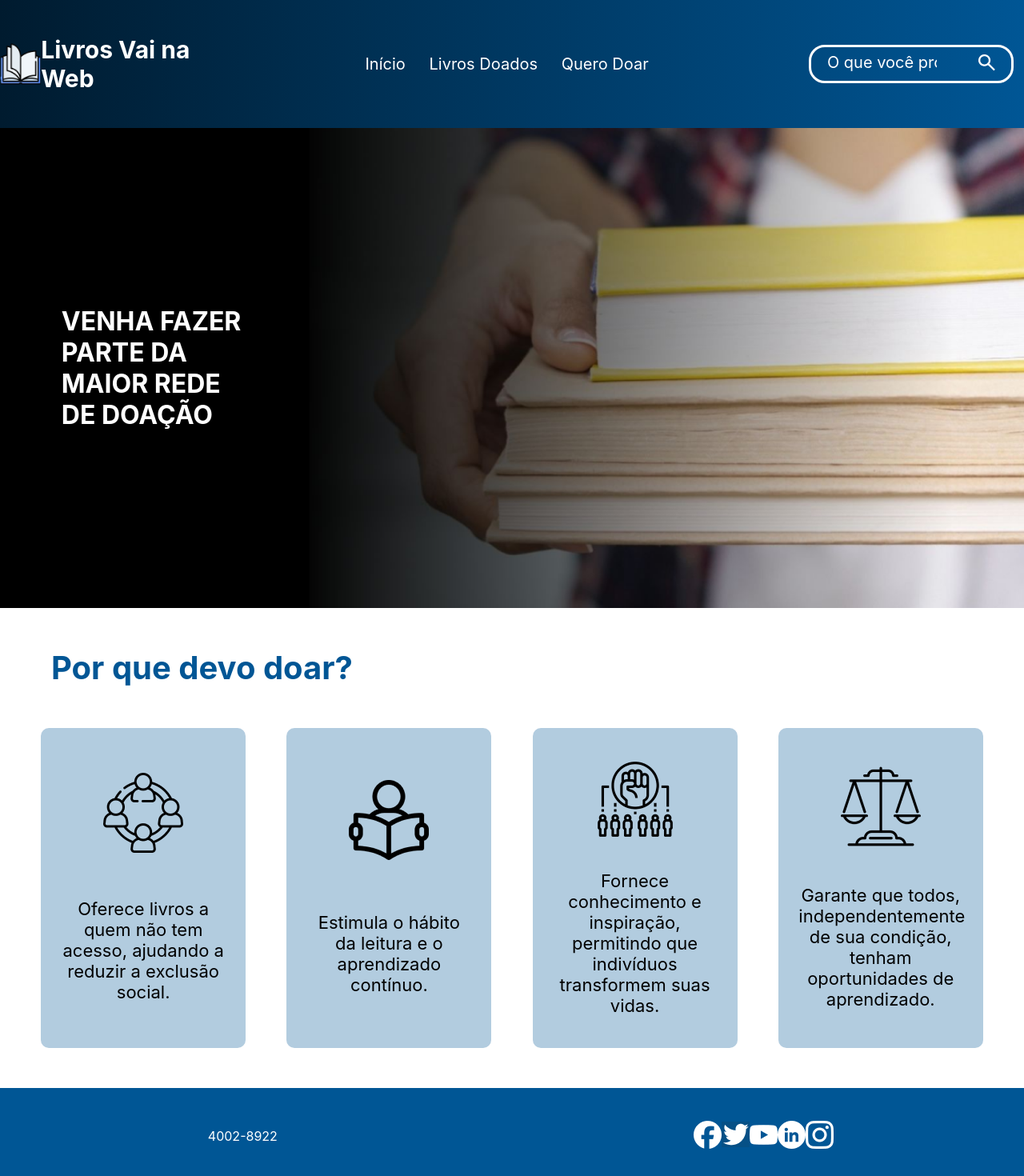
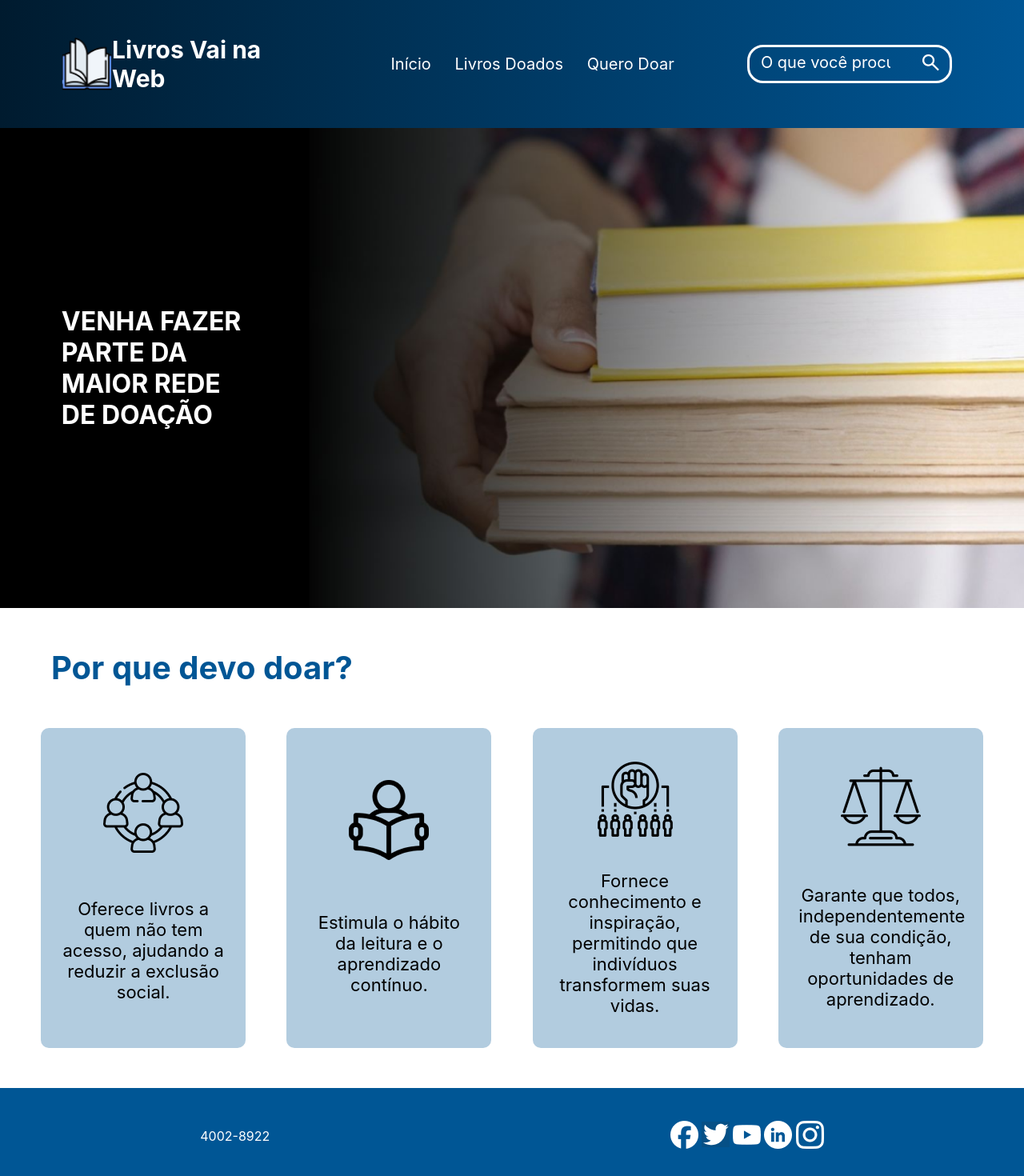
Before and after one commit to DevsAndresa/LivrosVainaWeb, a React (Vite) app: page / in a window 1280 px wide. Shown: the top 1470 px of the page at 80% size. Built offline with nearby package versions, Linux system fonts and the light colour scheme.

Commit message:
Melhorias na responsividade e atualização de dependências

```diff
--- a/package.json
+++ b/package.json
@@ -13,7 +13,7 @@
     "react": "^18.3.1",
     "react-dom": "^18.3.1",
     "react-router-dom": "^6.28.0",
-    "sass": "^1.81.0"
+    "sass": "^1.82.0"
   },
   "devDependencies": {
     "@eslint/js": "^9.13.0",
--- a/src/components/footer/Footer.jsx
+++ b/src/components/footer/Footer.jsx
@@ -1,26 +1,28 @@
-import logoFacebook from '../../assets/logoFacebook.png'
-import logoTwitter from '../../assets/logoTwitter.png'
-import logoYoutube from '../../assets/logoYoutube.png'
-import logoLinkedin from '../../assets/logoLinkedin.png'
-import logoInstagram from '../../assets/logoInstagram.png'
-import s from './footer.module.scss'
+import logoFacebook from '../../assets/logoFacebook.png';
+import logoTwitter from '../../assets/logoTwitter.png';
+import logoYoutube from '../../assets/logoYoutube.png';
+import logoLinkedin from '../../assets/logoLinkedin.png';
+import logoInstagram from '../../assets/logoInstagram.png';
+import s from './footer.module.scss';
 
-export default function Footer(){
-    return(
+export default function Footer() {
+    return (
         <footer>
             <section className={s.contatosFooter}>
                 <p>4002-8922</p>
                 <nav>
-                    <a href=""><img src={logoFacebook} alt="" /></a>
-                    <a href=""><img src={logoTwitter} alt="" /></a>
-                    <a href=""><img src={logoYoutube} alt="" /></a>
-                    <a href=""><img src={logoLinkedin} alt="" /></a>
-                    <a href=""><img src={logoInstagram} alt="" /></a>
+                    <ul>
+                        <li><a href="#"><img src={logoFacebook} alt="Facebook" /></a></li>
+                        <li><a href="#"><img src={logoTwitter} alt="Twitter" /></a></li>
+                        <li><a href="#"><img src={logoYoutube} alt="YouTube" /></a></li>
+                        <li><a href="#"><img src={logoLinkedin} alt="LinkedIn" /></a></li>
+                        <li><a href="#"><img src={logoInstagram} alt="Instagram" /></a></li>
+                    </ul>
                 </nav>
             </section>
             <section className={s.copyright}>
-                <p>Layout desenvolvido pela Vai Na Web para fins educativos - 2024  </p>
+                <p>Layout desenvolvido pela Vai Na Web para fins educativos - 2024</p>
             </section>
         </footer>
-    )
+    );
 }
--- a/src/components/footer/footer.module.scss
+++ b/src/components/footer/footer.module.scss
@@ -7,10 +7,18 @@
     color: #fff;
 
     nav {
-        width: 12%;
-        display: flex;
-        justify-content: space-between;
-        align-items: center;
+        width: 15%;
+
+        ul {
+            display: flex;
+            justify-content: space-between;
+            align-items: center;
+            list-style: none;
+                    }
+
+        li {
+            display: inline-block;
+        }
     }
 }
 
@@ -21,10 +29,16 @@
     align-items: center;
     justify-content: center;
     color: #fff;
+    font-size: 12px;
+
+    p {
+        width: 60%;
+        text-align: center;
+    }
 }
 
-@media (max-width: 780px){
-    .contatosFooter{
+@media (max-width: 780px) {
+    .contatosFooter {
         flex-direction: column;
 
         nav {
@@ -34,10 +48,5 @@
 
     .copyright {
         font-size: 12px;
-
-        p {
-            width: 60%;
-            text-align: center;
-        }
     }
 }
--- a/src/components/header/Header.jsx
+++ b/src/components/header/Header.jsx
@@ -1,36 +1,53 @@
-import {BrowserRouter, Routes, Route, Link} from 'react-router-dom'
-import Inicio from '../../pages/inicio/Inicio'
-import LivrosDoados from '../../pages/livrosDoados/LivrosDoados'
-import QueroDoar from '../../pages/queroDoar/QueroDoar'
-import logoLivro from '../../assets/logoLivro.png'
-import lupa from '../../assets/lupa.png'
-import s from './header.module.scss'
+import { BrowserRouter, Routes, Route, Link } from 'react-router-dom';
+import Inicio from '../../pages/inicio/Inicio';
+import LivrosDoados from '../../pages/livrosDoados/LivrosDoados';
+import QueroDoar from '../../pages/queroDoar/QueroDoar';
+import logoLivro from '../../assets/logoLivro.png';
+import lupa from '../../assets/lupa.png';
+import s from './header.module.scss';
 
-export default function Header(){
-    return(
+export default function Header() {
+    return (
         <BrowserRouter>
-           <header>
+            <header className={s.header}>
                 <section className={s.logoHeader}>
-                    <img src={logoLivro} alt="Imagem de ilustração de livvro aberto com capa azul" />
+                    <img src={logoLivro} alt="Ilustração de um livro aberto com capa azul" />
                     <h1>Livros Vai na Web</h1>
                 </section>
                 <nav className={s.navHeader}>
                     <ul>
-                        <li><Link className={s.link} to='/'>Início</Link></li>
-                        <li><Link className={s.link} to='/livrosdoados'>Livros Doados</Link></li>
-                        <li><Link className={s.link} to='/querodoar'>Quero Doar</Link></li>
+                        <li>
+                            <Link className={s.link} to="/">
+                                Início
+                            </Link>
+                        </li>
+                        <li>
+                            <Link className={s.link} to="/livrosdoados">
+                                Livros Doados
+                            </Link>
+                        </li>
+                        <li>
+                            <Link className={s.link} to="/querodoar">
+                                Quero Doar
+                            </Link>
+                        </li>
                     </ul>
                 </nav>
                 <section className={s.barraDeBusca}>
-                    <input type="search" name="" id="" placeholder='O que você procura?'/>
-                    <button><img src={lupa} alt="Icone de lupa branca" /></button>
+                    <input
+                        type="search"
+                        placeholder="O que você procura?"
+                    />
+                    <button aria-label="Pesquisar">
+                        <img src={lupa} alt="Ícone de lupa" />
+                    </button>
                 </section>
             </header>
             <Routes>
-                <Route path='/' element={<Inicio/>}/>
-                <Route path='/livrosdoados' element={<LivrosDoados/>}/>
-                <Route path='/querodoar' element={<QueroDoar/>}/>
+                <Route path="/" element={<Inicio />} />
+                <Route path="/livrosdoados" element={<LivrosDoados />} />
+                <Route path="/querodoar" element={<QueroDoar />} />
             </Routes>
         </BrowserRouter>
-    )
+    );
 }
--- a/src/components/header/header.module.scss
+++ b/src/components/header/header.module.scss
@@ -1,14 +1,13 @@
 header {
     background: linear-gradient(90deg, #001B2F 0%, #005695 100%);
     display: flex;
-    justify-content: space-between;
+    justify-content: space-evenly;
     align-items: center;
     height: 20vh;
-}
 
     .logoHeader {
         display: flex;
-    width: 20%;
+        width: 25%;
         justify-content: space-around;
         align-items: center;
 
@@ -18,7 +17,7 @@ header {
 
         h1 {
             font-size: 30px;
-        color: #FFF;
+            color: #fff;
         }
     }
 
@@ -29,17 +28,17 @@ header {
             display: flex;
             justify-content: space-around;
             list-style: none;
-    }
 
-    .link {
-        color: #FFF;
+            li .link {
+                color: #fff;
                 font-size: 20px;
                 text-decoration: none;
             }
         }
+    }
 
     .barraDeBusca {
-    border: solid #FFF;
+        border: solid #fff;
         border-radius: 20px;
         margin-right: 1%;
         width: 20%;
@@ -51,11 +50,11 @@ header {
         input {
             background-color: transparent;
             border: none;
-        width: 60%;
+            width: 70%;
             height: 5vh;
 
-        &::placeholder{
-            color: #FFF;
+            &::placeholder {
+                color: #fff;
                 font-size: 20px;
             }
         }
@@ -66,12 +65,13 @@ header {
             cursor: pointer;
         }
     }
+}
 
-@media (max-width: 780px){
+@media (max-width: 780px) {
     header {
         flex-direction: column;
         justify-content: space-evenly;
-    }
+
         .logoHeader {
             width: 90%;
 
@@ -79,10 +79,19 @@ header {
                 width: 15%;
             }
         }
+
         .navHeader {
             width: 95%;
         }
+
+
         .barraDeBusca {
             display: none;
         }
     }
+
+
+
+
+
+}
```
Also changed, not shown: 1 other file (tests, documents, lock files or other folders). Lines whose indentation alone changed are shown as unchanged.
